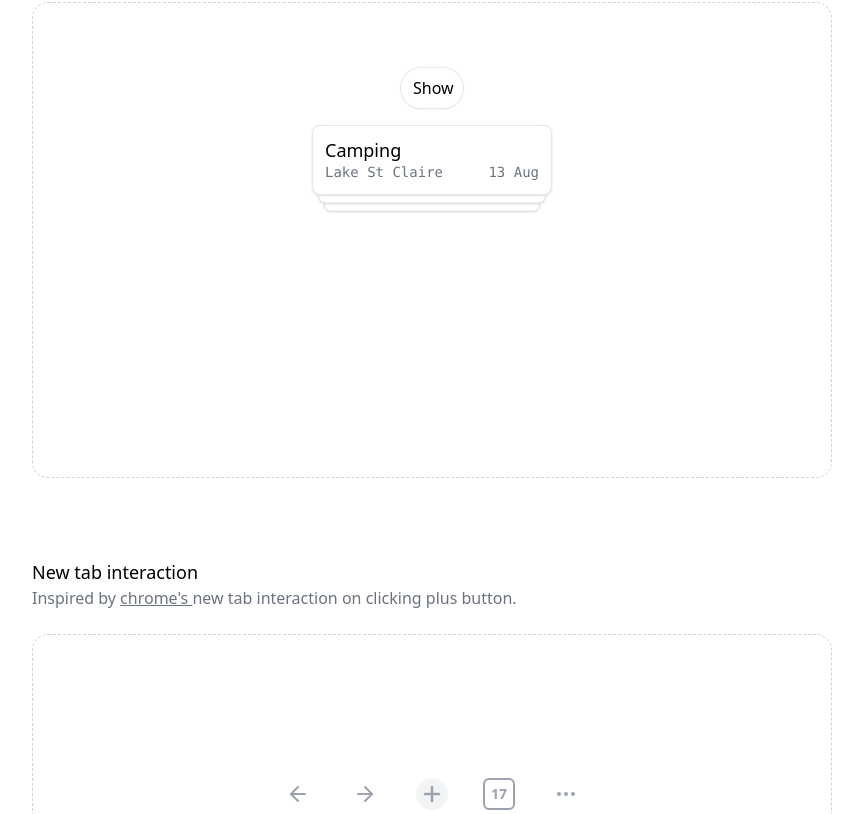
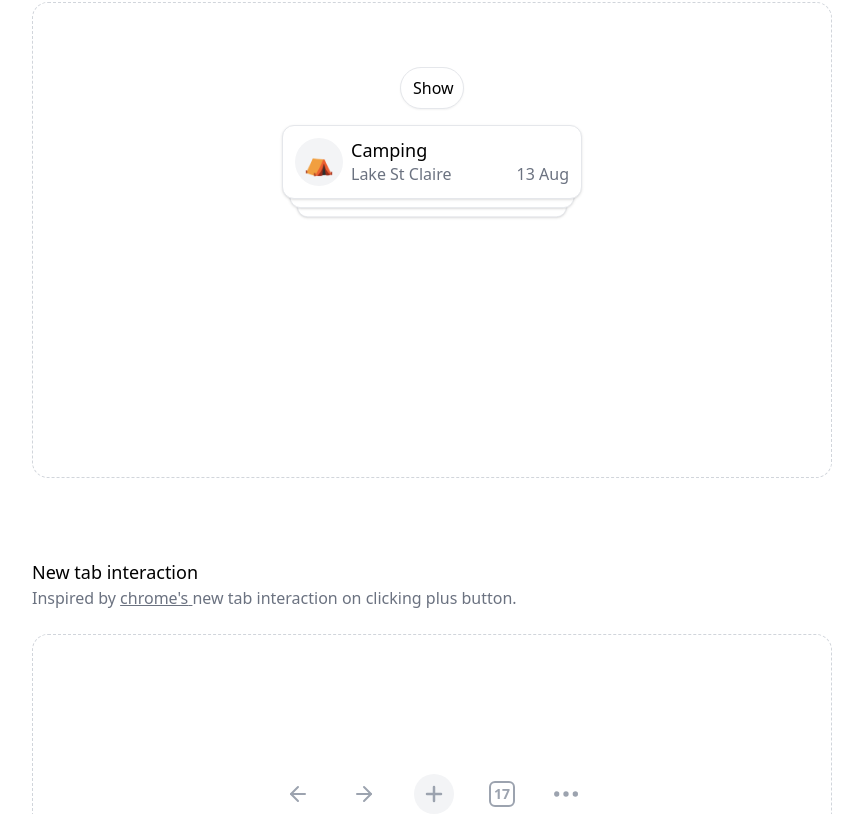
Before and after one commit to casicodes/portfolio, a React (Vite) app: page / in a window 1280 px wide. Shown: the part 1186-2000 px from the top of the page, without its empty margins (208-1071 px from the left). Built offline with nearby package versions, Linux system fonts and the light colour scheme.

Commit message:
Fine tune transitions

```diff
--- a/src/component/CardStack/CardStack.jsx
+++ b/src/component/CardStack/CardStack.jsx
@@ -3,9 +3,19 @@ import { useState } from "react";
 import "../CardStack/CardStack.css";
 function CardStack() {
   const activities = [
-    { name: "Camping", location: "Lake St Claire", date: "13 Aug" },
-    { name: "Hiking", location: "Blue mountains", date: "20 Aug" },
-    { name: "Fishing", location: "Parramatta river", date: "22 Aug" },
+    {
+      icon: "⛺️",
+      name: "Camping",
+      location: "Lake St Claire",
+      date: "13 Aug",
+    },
+    { icon: "🥾", name: "Hiking", location: "Blue mountains", date: "20 Aug" },
+    {
+      icon: "🐠",
+      name: "Fishing",
+      location: "Parramatta river",
+      date: "22 Aug",
+    },
   ];
   const [isStacked, setIsStacked] = useState(true);
   const toggleStack = () => {
@@ -35,7 +45,7 @@ function CardStack() {
         >
           {isStacked ? "Show" : "Hide"}
         </button>
-        <div className="min-h-72 wrapper relative flex flex-col gap-3">
+        <div className="min-h-72 min-w-[300px] wrapper relative flex flex-col gap-3">
           {activities.map((activity, index) => (
             <motion.div
               key={index}
@@ -47,7 +57,7 @@ function CardStack() {
               animate={{
                 opacity: 1,
                 scale: isStacked ? 1 - index * 0.05 : 1,
-                marginBottom: isStacked ? "-72px" : "0px",
+                marginBottom: isStacked ? "-75px" : "0px",
               }}
               transition={{
                 type: "spring",
@@ -55,15 +65,23 @@ function CardStack() {
                 stiffness: 300,
                 damping: 20,
               }}
-              className="flex flex-row border p-3 rounded-lg items-end w-60 justify-between bg-white shadow"
+              className="border p-3 rounded-xl items-end justify-between bg-white shadow"
             >
-              <div>
-                <h5 className="text-lg leading-6">{activity.name}</h5>
-                <p className="text-gray-500 font-mono text-sm">
-                  {activity.location}
-                </p>
+              <div className="flex items-center gap-2">
+                <div className="flex justify-center bg-gray-100 items-center w-[60.34px] h-[48px] rounded-full text-2xl leading-none">
+                  {activity.icon}
+                </div>
+                <div className="flex items-end w-full justify-between">
+                  <span>
+                    <h5 className="leading-6 text-lg">{activity.name}</h5>
+                    <p className="text-gray-500  text-md">
+                      {activity.location}
+                    </p>
+                  </span>
+
+                  <p className="text-gray-500  text-md">{activity.date}</p>
+                </div>
               </div>
-              <p className="text-gray-500 font-mono text-sm">{activity.date}</p>
             </motion.div>
           ))}
         </div>
--- a/src/component/NewTab/NewTab.jsx
+++ b/src/component/NewTab/NewTab.jsx
@@ -25,7 +25,7 @@ function NewTab() {
         </p>
       </div>
       <div className="playground-area rounded-2xl min-h-80 bg-white border-dashed border border-gray-300 gap-4 flex flex-col items-center justify-center">
-        <div className="flex justify-between w-[300px]">
+        <div className="flex justify-between w-[300px] items-center">
           <button className="text-gray-400 w-8 h-8 flex items-center justify-center">
             <ArrowLeft />
           </button>
@@ -33,7 +33,7 @@ function NewTab() {
             <ArrowRight />
           </button>
           <motion.button
-            className="text-gray-400 bg-gray-100 w-8 h-8 flex items-center justify-center rounded-full hover:bg-gray-200"
+            className="text-gray-400 bg-gray-100 w-10 h-10 flex items-center justify-center rounded-full hover:bg-gray-200"
             onClick={handleClick}
             animation
             whileTap={{ scale: 0.9 }}
@@ -41,9 +41,9 @@ function NewTab() {
             <Plus strokeWidth={2.5} />
           </motion.button>
 
-          <div className="w-8 h-8 flex items-center justify-center text-sm">
+          <div className="w-[28px] h-[28px] flex items-center justify-center text-sm">
             <motion.span
-              className="border-2 border-gray-400 rounded-md w-8 h-8 flex items-center justify-center text-gray-400 font-semibold"
+              className="border-2 border-gray-400 rounded-md w-[26px] h-[26px] flex items-center justify-center text-gray-400 font-semibold text-sm"
               key={key}
               initial={{ scale: 1 }}
               animate={{ scale: [1, 1.3, 1] }}
@@ -53,7 +53,7 @@ function NewTab() {
             </motion.span>
           </div>
           <button className="text-gray-400 w-8 h-8 flex items-center justify-center">
-            <Ellipsis />
+            <Ellipsis size={48} />
           </button>
         </div>
       </div>
--- a/src/component/SheetAnimation/SheetAnimation.jsx
+++ b/src/component/SheetAnimation/SheetAnimation.jsx
@@ -24,7 +24,7 @@ function SheetAnimation() {
                   initial={{ opacity: 0, y: 15 }}
                   animate={{ opacity: 1, y: 0 }}
                   transition={{
-                    duration: 0.2,
+                    duration: 0.25,
                   }}
                   className="flex flex-col gap-5"
                 >
@@ -52,7 +52,7 @@ function SheetAnimation() {
                         // duration: 0.14,
                         // bounce: 0,
                         type: "spring",
-                        bounce: 0.2,
+                        bounce: 0.1,
                         duration: 0.3,
                       }}
                     >
@@ -71,7 +71,7 @@ function SheetAnimation() {
                     // duration: 0.18,
                     // bounce: 0,
                     type: "spring",
-                    bounce: 0.2,
+                    bounce: 0.1,
                     duration: 0.3,
                   }}
                 >
```
